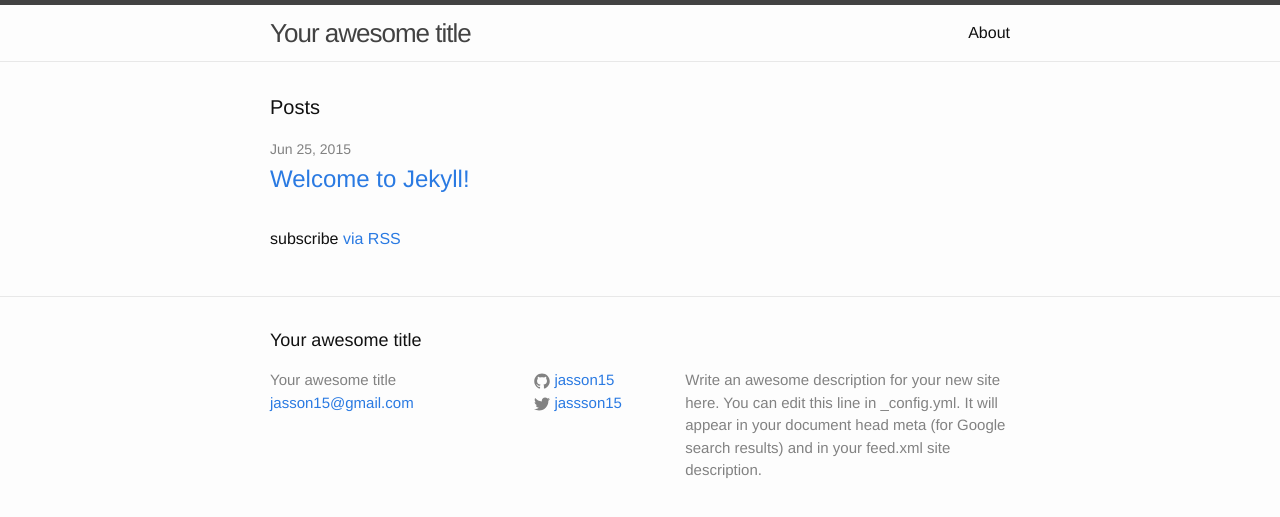
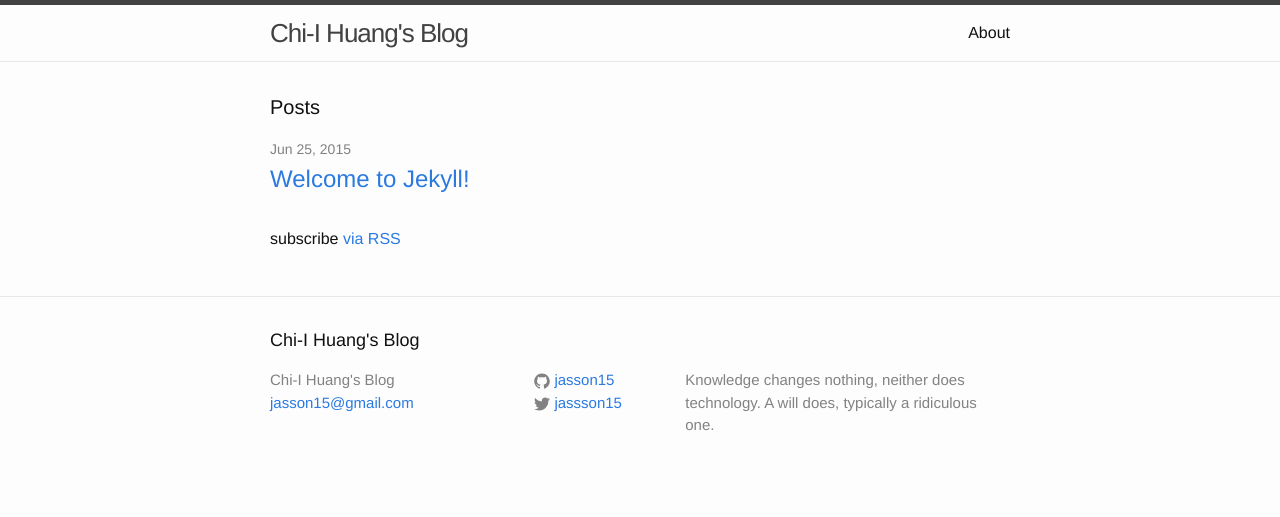
Before and after one commit to chiihuang/jasson15.github.io, a Jekyll site: the page built from index.html, in a window 1280 px wide. Shown: the top 517 px of the page. Built offline with Jekyll 4.4.1, drawn with Linux system fonts in a browser that asks for light colours.

Commit message:
Add blog's description and title

```diff
--- a/_config.yml
+++ b/_config.yml
@@ -1,10 +1,8 @@
 # Site settings
-title: Your awesome title
+title: Chi-I Huang's Blog
 email: jasson15@gmail.com
 description: > # this means to ignore newlines until "baseurl:"
-  Write an awesome description for your new site here. You can edit this
-  line in _config.yml. It will appear in your document head meta (for
-  Google search results) and in your feed.xml site description.
+  Knowledge changes nothing, neither does technology. A will does, typically a ridiculous one.
 baseurl: "" # the subpath of your site, e.g. /blog/
 url: "http://jasson15.github.com" # the base hostname & protocol for your site
 twitter_username: jassson15
```
